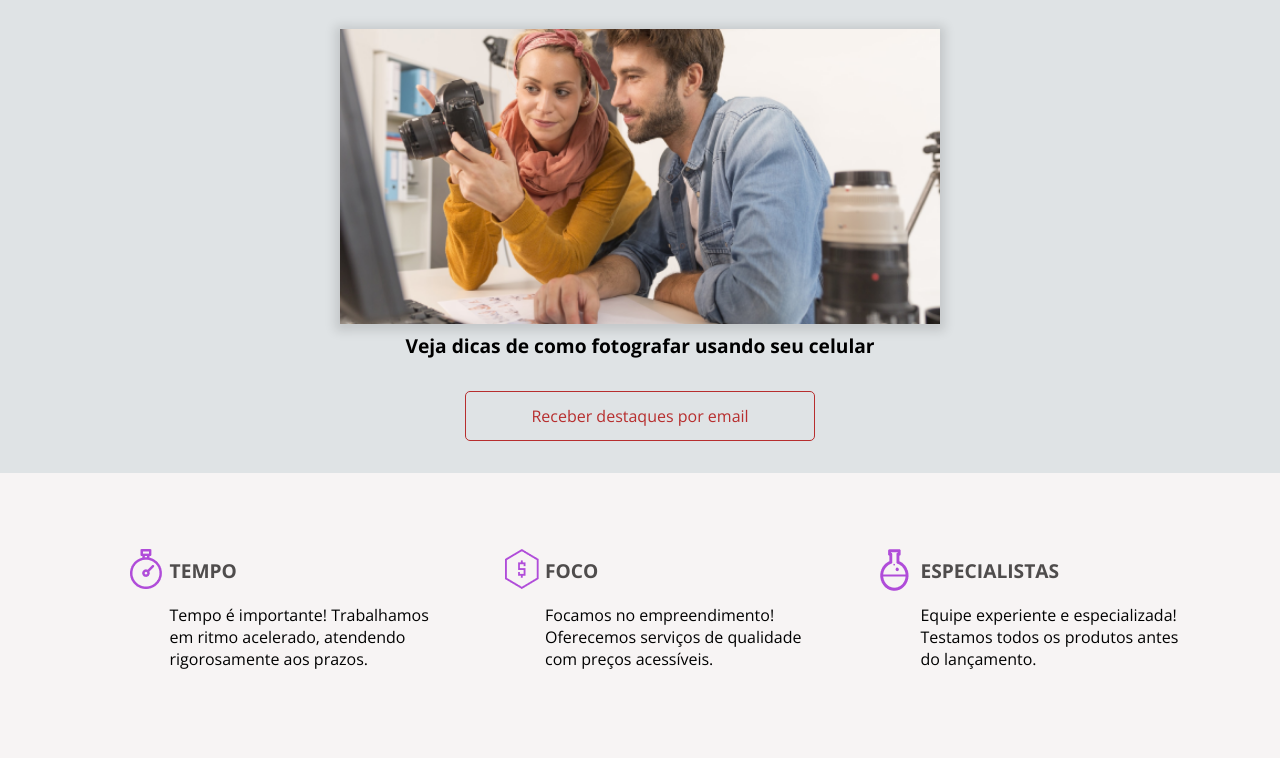
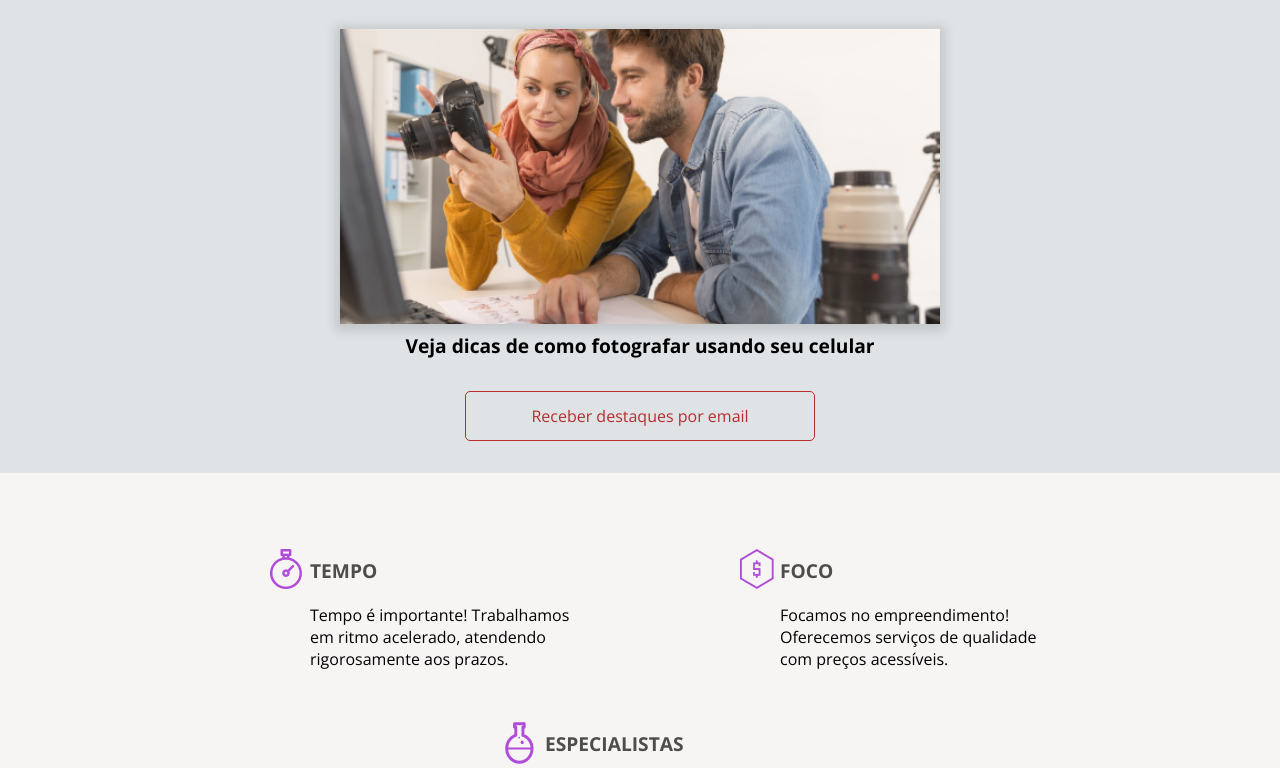
Before and after one commit to Brunollemos/projeto-apeperia, a plain HTML site: page index.html in a window 1280 px wide. Shown: the part 826-1594 px from the top of the page. Drawn offline with nearby package versions, Linux system fonts and the light colour scheme.

Commit message:
Organizando classe .container para desktop

```diff
--- a/css/base.css
+++ b/css/base.css
@@ -43,3 +43,10 @@ body {
     border: 1px solid var(--branco);
     border-radius: 5px;
 }
+
+@media screen and (min-width: 1024px) {
+    .container {
+        padding-left: calc((100% - 940px)/2);
+        padding-right: calc((100% - 940px)/2);
+    }
+}
```
